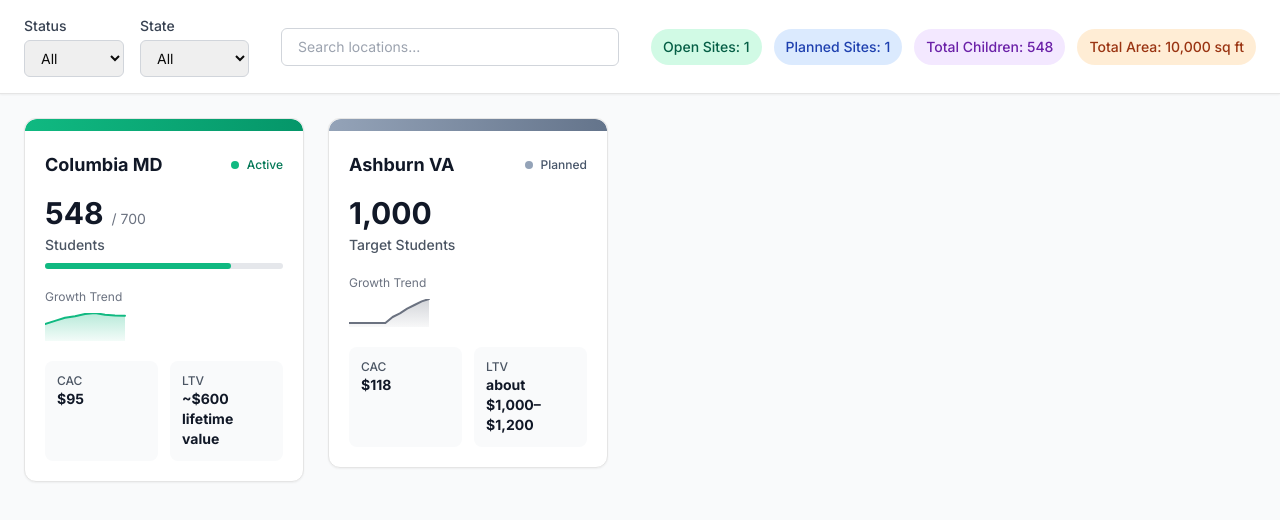
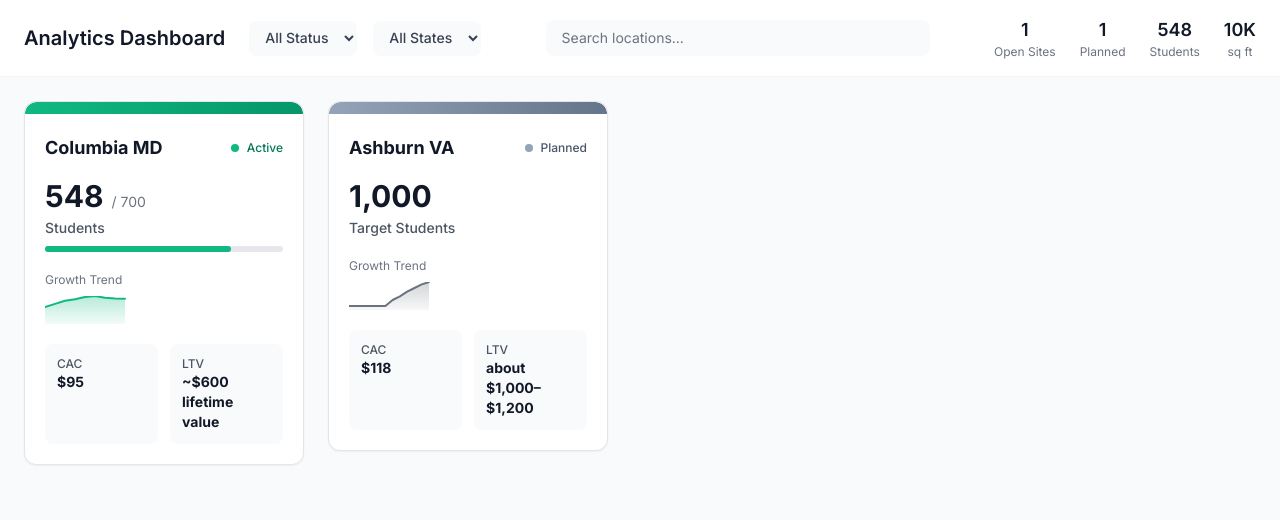
Before and after one commit to shahshlok/dashboard-app, a Next.js app: page / in a window 1280 px wide. Shown: the top 520 px of the page. Built offline with nearby package versions, Linux system fonts and the light colour scheme.

Commit message:
Header changed to follow consistent UI/UX

```diff
--- a/app/components/Dashboard.tsx
+++ b/app/components/Dashboard.tsx
@@ -50,62 +50,68 @@ export default function Dashboard() {
 
   return (
     <div className="min-h-screen bg-gray-50">
-      {/* TopBar */}
-      <div className="sticky top-0 z-40 bg-white border-b shadow-sm">
+      {/* Header */}
+      <div className="sticky top-0 z-40 bg-white/95 backdrop-blur-sm border-b border-gray-100">
         <div className="px-6 py-4">
           <div className="flex items-center justify-between">
-            {/* Left: Filters */}
+            {/* Left: Title & Filters */}
+            <div className="flex items-center space-x-6">
+              <h1 className="text-xl font-semibold text-gray-900">Analytics Dashboard</h1>
+
               <div className="flex items-center space-x-4">
                 <div>
-                <label className="block text-sm font-medium text-gray-700 mb-1">Status</label>
                   <select
                     value={statusFilter}
                     onChange={(e) => setStatusFilter(e.target.value)}
-                  className="border border-gray-300 rounded-md px-3 py-2 text-sm focus:outline-none focus:ring-2 focus:ring-emerald-500"
+                    className="border-0 bg-gray-50 rounded-lg px-3 py-2 text-sm font-medium text-gray-700 focus:outline-none focus:ring-2 focus:ring-emerald-500 focus:bg-white"
                   >
-                  <option value="All">All</option>
+                    <option value="All">All Status</option>
                     <option value="Active">Active</option>
                     <option value="Planned">Planned</option>
                   </select>
                 </div>
                 <div>
-                <label className="block text-sm font-medium text-gray-700 mb-1">State</label>
                   <select
                     value={stateFilter}
                     onChange={(e) => setStateFilter(e.target.value)}
-                  className="border border-gray-300 rounded-md px-3 py-2 text-sm focus:outline-none focus:ring-2 focus:ring-emerald-500"
+                    className="border-0 bg-gray-50 rounded-lg px-3 py-2 text-sm font-medium text-gray-700 focus:outline-none focus:ring-2 focus:ring-emerald-500 focus:bg-white"
                   >
-                  <option value="All">All</option>
+                    <option value="All">All States</option>
                     <option value="Maryland">Maryland</option>
                     <option value="Virginia">Virginia</option>
                   </select>
                 </div>
               </div>
+            </div>
 
             {/* Center: Search */}
-            <div className="flex-1 max-w-md mx-8">
+            <div className="flex-1 max-w-sm mx-8">
               <input
                 type="text"
                 placeholder="Search locations..."
                 value={searchQuery}
                 onChange={(e) => setSearchQuery(e.target.value)}
-                className="w-full border border-gray-300 rounded-md px-4 py-2 text-sm focus:outline-none focus:ring-2 focus:ring-emerald-500"
+                className="w-full border-0 bg-gray-50 rounded-lg px-4 py-2 text-sm placeholder-gray-500 focus:outline-none focus:ring-2 focus:ring-emerald-500 focus:bg-white"
               />
             </div>
 
-            {/* Right: KPI Chips */}
-            <div className="flex items-center space-x-3">
-              <div className="bg-emerald-100 text-emerald-800 px-3 py-2 rounded-full text-sm font-medium">
-                Open Sites: {kpis.openSites}
+            {/* Right: KPI Metrics */}
+            <div className="flex items-center space-x-6">
+              <div className="text-center">
+                <div className="text-lg font-semibold text-gray-900">{kpis.openSites}</div>
+                <div className="text-xs text-gray-500">Open Sites</div>
               </div>
-              <div className="bg-blue-100 text-blue-800 px-3 py-2 rounded-full text-sm font-medium">
-                Planned Sites: {kpis.plannedSites}
+              <div className="text-center">
+                <div className="text-lg font-semibold text-gray-900">{kpis.plannedSites}</div>
+                <div className="text-xs text-gray-500">Planned</div>
               </div>
-              <div className="bg-purple-100 text-purple-800 px-3 py-2 rounded-full text-sm font-medium">
-                Total Children: {kpis.totalChildren}
+              <div className="text-center">
+                <div className="text-lg font-semibold text-gray-900">{kpis.totalChildren}</div>
+                <div className="text-xs text-gray-500">Students</div>
               </div>
-              <div className="bg-orange-100 text-orange-800 px-3 py-2 rounded-full text-sm font-medium">
-                Total Area: {kpis.totalArea.toLocaleString()} sq ft
+              <div className="text-center">
+                <div className="text-lg font-semibold text-gray-900">{Math.round(kpis.totalArea/1000)}K</div>
+                <div className="text-xs text-gray-500">sq ft</div>
               </div>
             </div>
           </div>
--- a/components/Dashboard.tsx
+++ b/components/Dashboard.tsx
@@ -50,9 +50,15 @@ export default function Dashboard() {
 
   return (
     <div className="min-h-screen bg-gray-50">
-      {/* TopBar */}
+      {/* Header */}
       <div className="sticky top-0 z-40 bg-white border-b shadow-sm">
-        <div className="px-6 py-4">
+        <div className="px-6 py-6">
+          {/* Dashboard Title */}
+          <div className="mb-6">
+            <h1 className="text-3xl font-bold text-gray-900">Analytics Dashboard</h1>
+            <p className="text-gray-600 mt-1">Monitor and analyze gym location performance</p>
+          </div>
+
           <div className="flex items-center justify-between">
             {/* Left: Filters */}
             <div className="flex items-center space-x-4">
```
Lines whose indentation alone changed are shown as unchanged.
